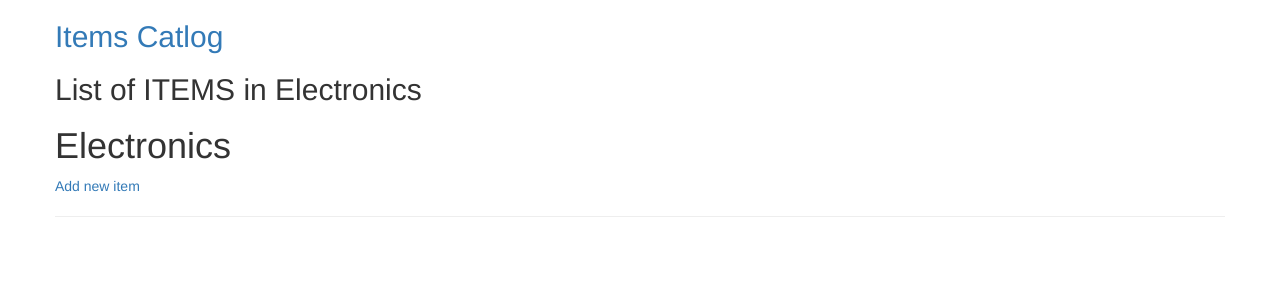
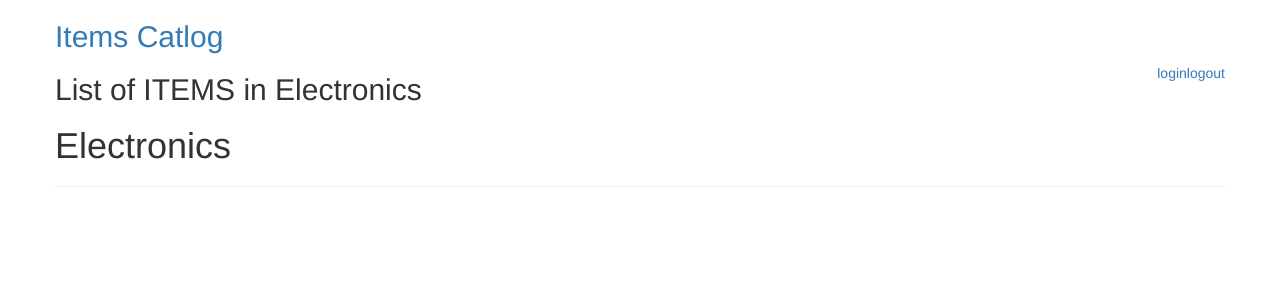
Before and after one commit to o2nitin/U_Item-Catlog, a Flask app: page /catalog/1/items in a window 1280 px wide. Shown: the top 300 px of the page. Run offline with Flask 2, Linux system fonts and the light colour scheme; some libraries are stand-ins or nearby versions.

Commit message:
basic routes covered with local permession

```diff
--- a/app.py
+++ b/app.py
@@ -109,9 +109,14 @@ def gconnect():
 
 
     user_id = getUserID(login_session['email'])
+    print 'userid'
+    print user_id
+    login_session['user_id'] = user_id
+
     if not user_id:
         user_id = createUser(login_session)
         login_session['user_id'] = user_id
+
 
     output = ''
     output += '<h1>Welcome, '
@@ -196,6 +201,7 @@ def newCat():
     if 'username' not in login_session:
         return redirect('/')
     if request.method == 'POST':
+        print login_session['user_id']
         newCat = Category(name=request.form['name'],url=request.form['url'],user_id=login_session['user_id'])
         session.add(newCat)
         session.commit()
@@ -207,9 +213,13 @@ def newCat():
 @app.route('/catalog/<int:id>/items')
 def showAllItemss(id):
     category = session.query(Category).filter_by(id=id).one()
+    creator = getUserInfo(category.user_id)
     items = session.query(Item).filter_by(
         category_id=id).all()
-    return render_template('items.html', items=items, category=category)
+    if 'username' not in login_session or creator.id != login_session['user_id']:
+        return render_template('publicitems.html', items=items, category=category, creator=creator)
+    else:
+        return render_template('items.html', items=items, category=category, creator=creator)
     # return "This page will show all home page"
 
 
@@ -218,6 +228,8 @@ def showAllItemss(id):
 def addNewItem(id):
      category = session.query(Category).filter_by(id=id).one()
      if request.method == 'POST':
+         print login_session['user_id']
+
          newItem = Item(name=request.form['name'],img_url=request.form['img_url'],
                             description=request.form['description'],category_id=id,user_id=login_session['user_id'])
          session.add(newItem)
@@ -232,7 +244,12 @@ def addNewItem(id):
 def viewItem(id,item_id):
      category = session.query(Category).filter_by(id=id).one()
      item = session.query(Item).filter_by(id=item_id).one()
-     return render_template('item.html',item=item,category=category)
+     creator = getUserInfo(item.user_id)
+     print login_session['user_id']
+     if 'username' not in login_session or creator.id != login_session['user_id']:
+         return render_template('publicitem.html', item=item, category=category, creator=creator)
+     else:
+        return render_template('item.html',item=item,category=category, creator=creator)
     # return "This page will show all home page"
 
 
--- a/templates/base.html
+++ b/templates/base.html
@@ -14,7 +14,10 @@
              <a href="/"    >
 
               <h2>
-            Items Catlog</h2></a>
+            Items Catlog</h2>
+            </a>
+            <a href="/gdisconnect" class="pull-right">logout</a>  <a href="/login" class="pull-right">login</a>
+
                <div class = 'flash'>
 		      {% with messages = get_flashed_messages() %}
       {% if messages %}
--- a/templates/item.html
+++ b/templates/item.html
@@ -6,7 +6,7 @@
 
 {{item.name}}
 {{item.description}}
-<img src="{{item.img_url}}" height="200" width="200">
+<img src="{{item.img_url}}" height="200" width="200"> creater--{{creator.email}}
 <a href="{{url_for('editItem', id = category.id, item_id = item.id )}}">edit</a>
 <a href="{{url_for('deleteItem', id = category.id, item_id = item.id )}}">Delete</a>
 {% endblock %}
```
Also changed, not shown: templates/publicitem.html (added, +10 -0 lines), restaurantmenuauth.db.
